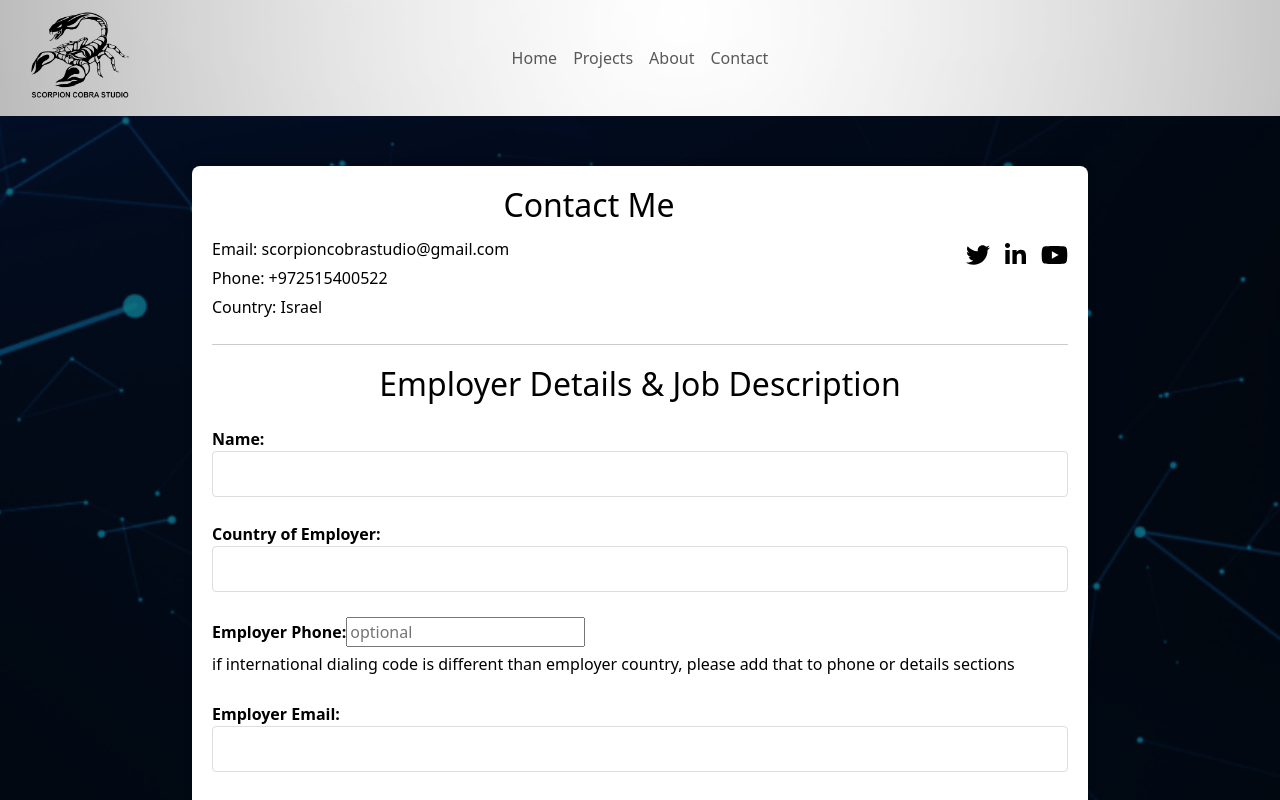
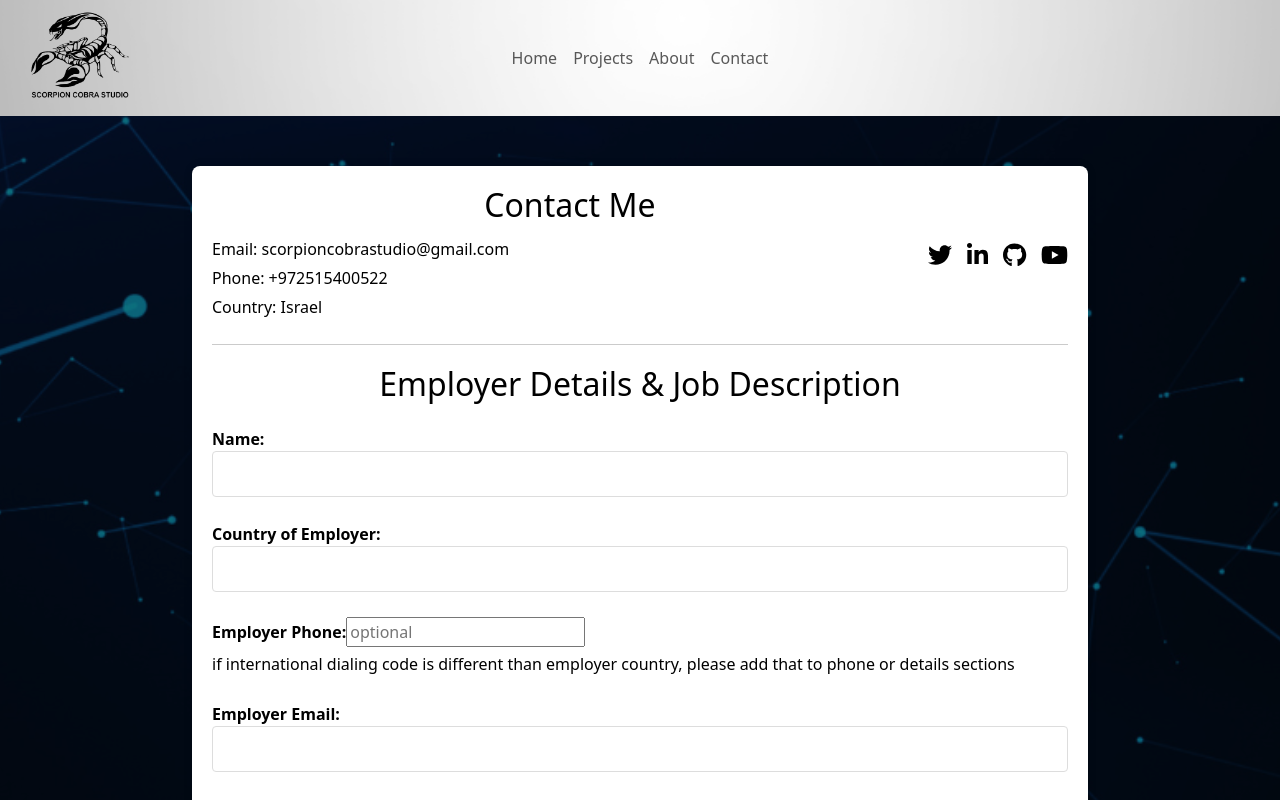
Before and after one commit to dom956/Scorpion-Cobra-Studio, a React (Create React App) app: page /contact in a window 1280 px wide. Shown: the top 800 px of the page. Built offline with nearby package versions, Linux system fonts and the light colour scheme; no server answers.

Commit message:
added github icon and link

```diff
--- a/src/Pages/Contact.jsx
+++ b/src/Pages/Contact.jsx
@@ -2,7 +2,7 @@ import React from 'react';
 import { useForm, ValidationError } from '@formspree/react';
 import "../Styles/Contact.css";
 import { FontAwesomeIcon } from '@fortawesome/react-fontawesome';
-import { faTwitter, faLinkedinIn, faYoutube } from '@fortawesome/free-brands-svg-icons';
+import { faTwitter, faLinkedinIn, faYoutube, faGithub } from '@fortawesome/free-brands-svg-icons';
 
 
 function Contact() {
@@ -24,6 +24,9 @@ function Contact() {
           </a>
           <a href="https://linkedin.com" target="_blank" rel="noopener noreferrer">
             <FontAwesomeIcon icon={faLinkedinIn} />
+          </a>
+          <a href="https://github.com/dom956" target="_blank" rel="noopener noreferrer" className='github-icon'>
+            <FontAwesomeIcon icon={faGithub} />
           </a>
           <a href="https://www.youtube.com/@scorpioncobrastudio" target="_blank" rel="noopener noreferrer" className="youtube-icon">
             <FontAwesomeIcon icon={faYoutube} />
--- a/src/Styles/Contact.css
+++ b/src/Styles/Contact.css
@@ -68,7 +68,11 @@
 }
 
 .social-media .youtube-icon:hover {
-  color: #ff0000; /* Red color on hover for YouTube icon */
+  color: #ff0000;
+}
+
+.social-media .github-icon:hover {
+  color: black;
 }
 
 /* CSS for other social media icons */
```
